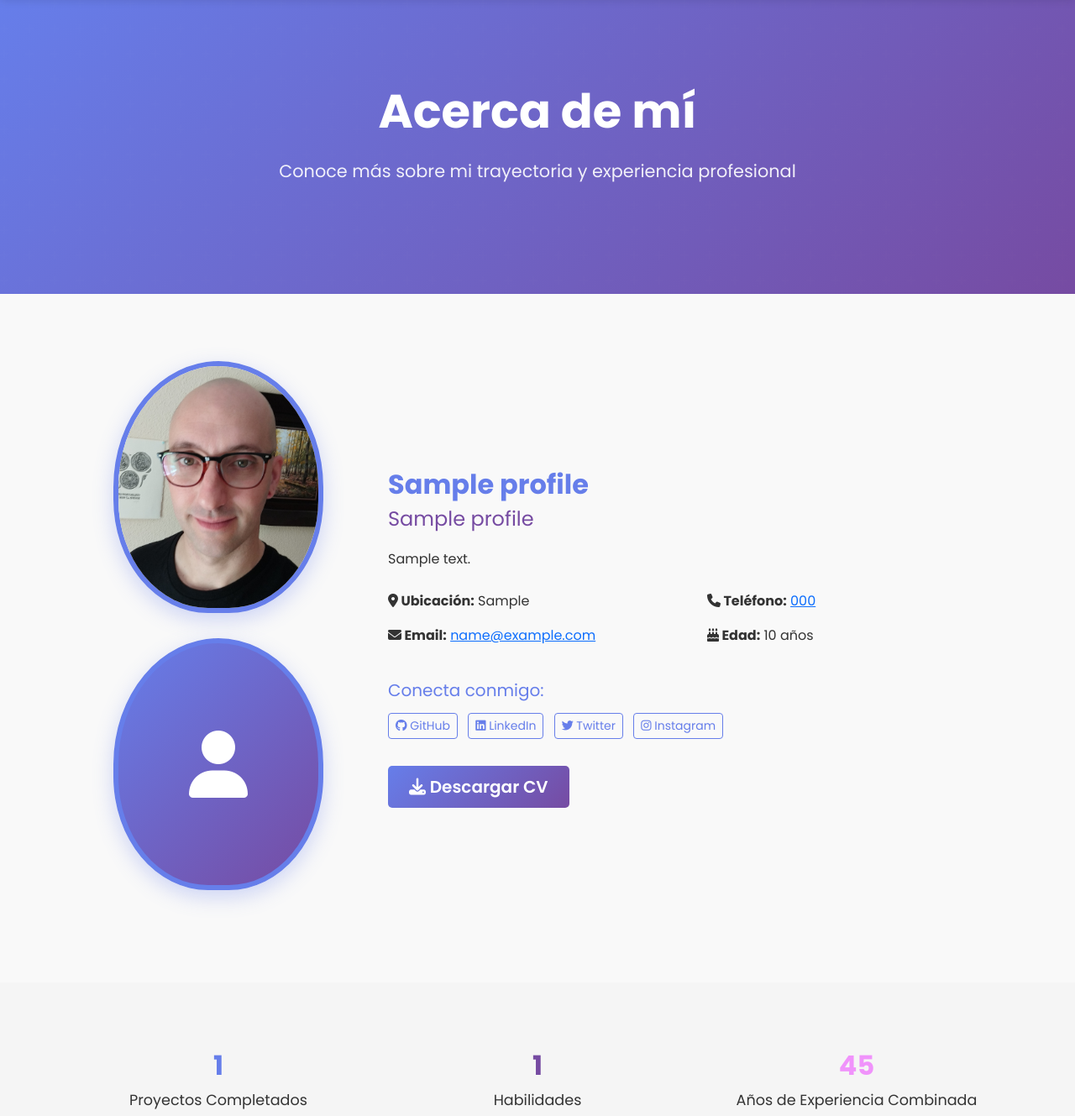
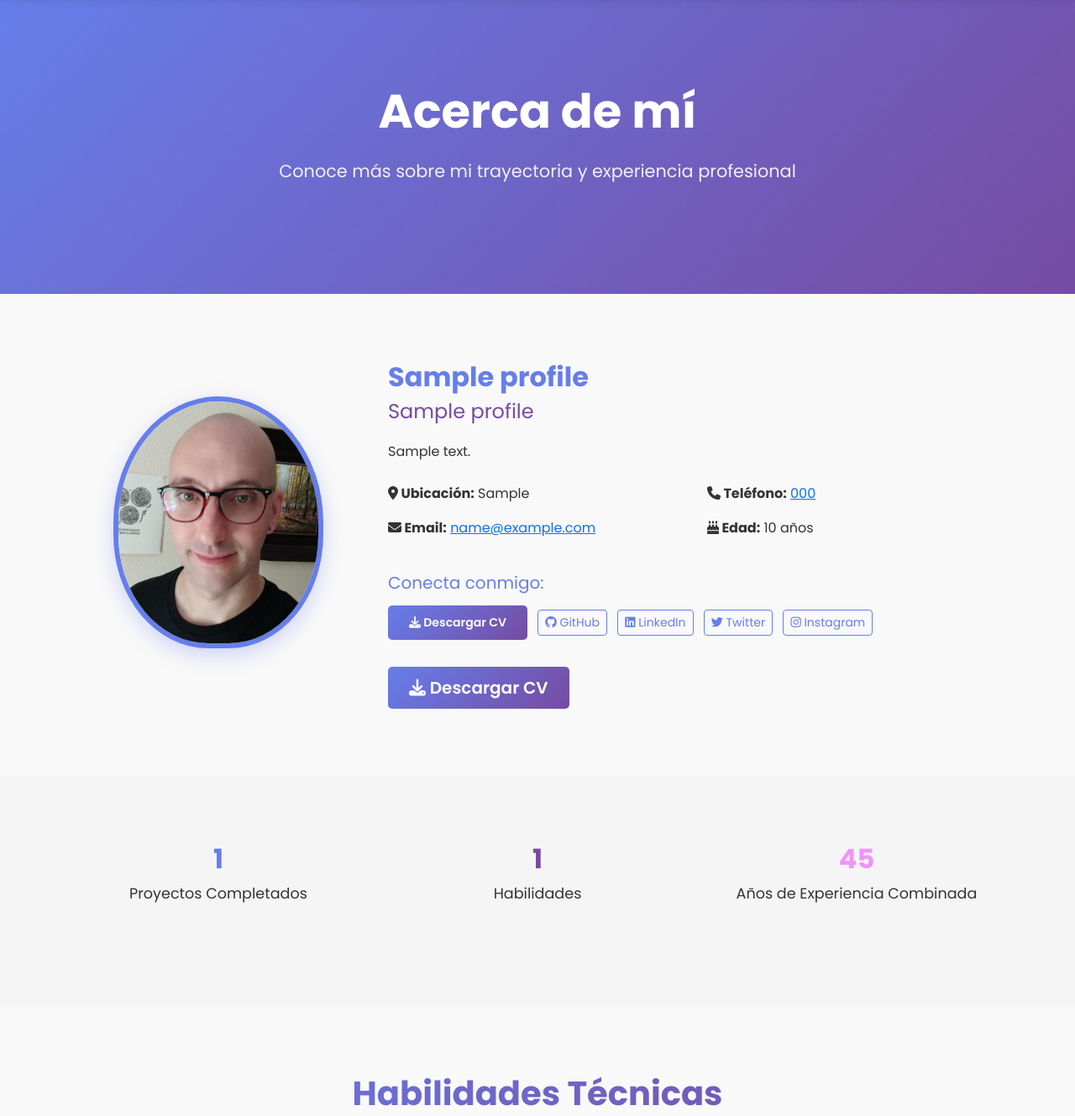
Before and after one commit to Br1an17V/portfolio-django, a Django app: page /acerca-de-mi/ in a window 1280 px wide. Shown: the part 81-1410 px from the top of the page at 84% size. Run offline with Django 5.2, Linux system fonts and the light colour scheme; tables that the repository leaves empty hold one stand-in row (values such as "Sample post").

Commit message:
Remove duplicate profile image and add CV download button with GitHub link

```diff
--- a/portfolio/templates/projects/about.html
+++ b/portfolio/templates/projects/about.html
@@ -19,22 +19,7 @@
             <!-- Profile Image -->
             <div class="col-lg-4 mb-4 mb-lg-0 text-center">
                 <!-- Display profile image from static folder -->
-                <img src="{% static 'perfil.jpg' %}" alt="Foto de perfil" class="profile-image" onerror="this.style.display='none'">
-                <div id="profile-placeholder" class="profile-image" style="background: linear-gradient(135deg, #667eea 0%, #764ba2 100%); display: flex; align-items: center; justify-content: center;">
-                    <i class="fas fa-user" style="font-size: 80px; color: white;"></i>
-                </div>
-                <script>
-                    document.addEventListener('DOMContentLoaded', function() {
-                        const img = document.querySelector('img[src*="perfil.jpg"]');
-                        if (img && img.complete && img.naturalHeight === 0) {
-                            document.getElementById('profile-placeholder').style.display = 'flex';
-                        } else if (img) {
-                            img.addEventListener('load', function() {
-                                document.getElementById('profile-placeholder').style.display = 'none';
-                            });
-                        }
-                    });
-                </script>
+                <img src="{% static 'perfil.jpg' %}" alt="Foto de perfil" class="profile-image">
             </div>
 
             <!-- Profile Info -->
@@ -64,11 +49,14 @@
                     <!-- Social Links -->
                     <div class="mb-4">
                         <h5 style="color: var(--primary); margin-bottom: 15px;">Conecta conmigo:</h5>
-                        {% if profile.github_url %}
-                            <a href="{{ profile.github_url }}" target="_blank" rel="noopener" class="btn btn-outline-primary btn-sm me-2 mb-2">
-                                <i class="fab fa-github"></i> GitHub
-                            </a>
-                        {% endif %}
+                        <!-- Download CV Button -->
+                        <a href="{% static 'C.V-Brian _Villanueva.pdf' %}" download class="btn btn-primary btn-sm me-2 mb-2">
+                            <i class="fas fa-download"></i> Descargar CV
+                        </a>
+                        <!-- GitHub Link -->
+                        <a href="https://github.com/Br1an17V" target="_blank" rel="noopener" class="btn btn-outline-primary btn-sm me-2 mb-2">
+                            <i class="fab fa-github"></i> GitHub
+                        </a>
                         {% if profile.linkedin_url %}
                             <a href="{{ profile.linkedin_url }}" target="_blank" rel="noopener" class="btn btn-outline-primary btn-sm me-2 mb-2">
                                 <i class="fab fa-linkedin"></i> LinkedIn
```
